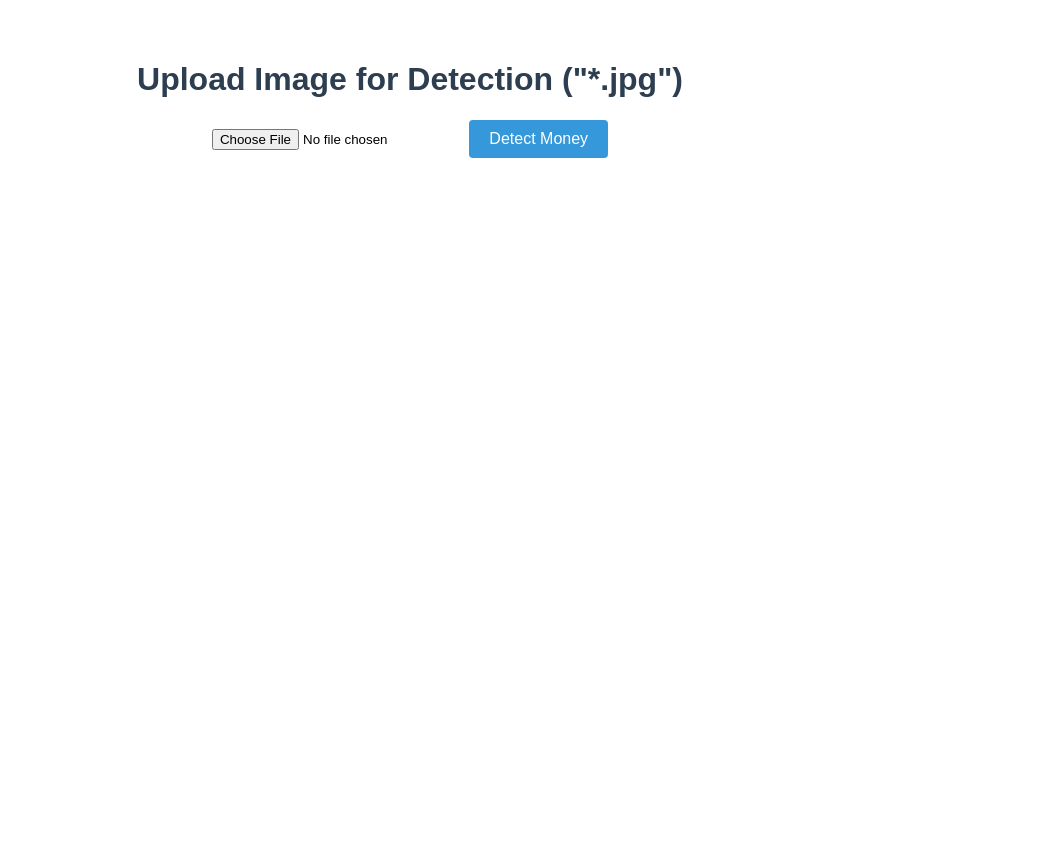
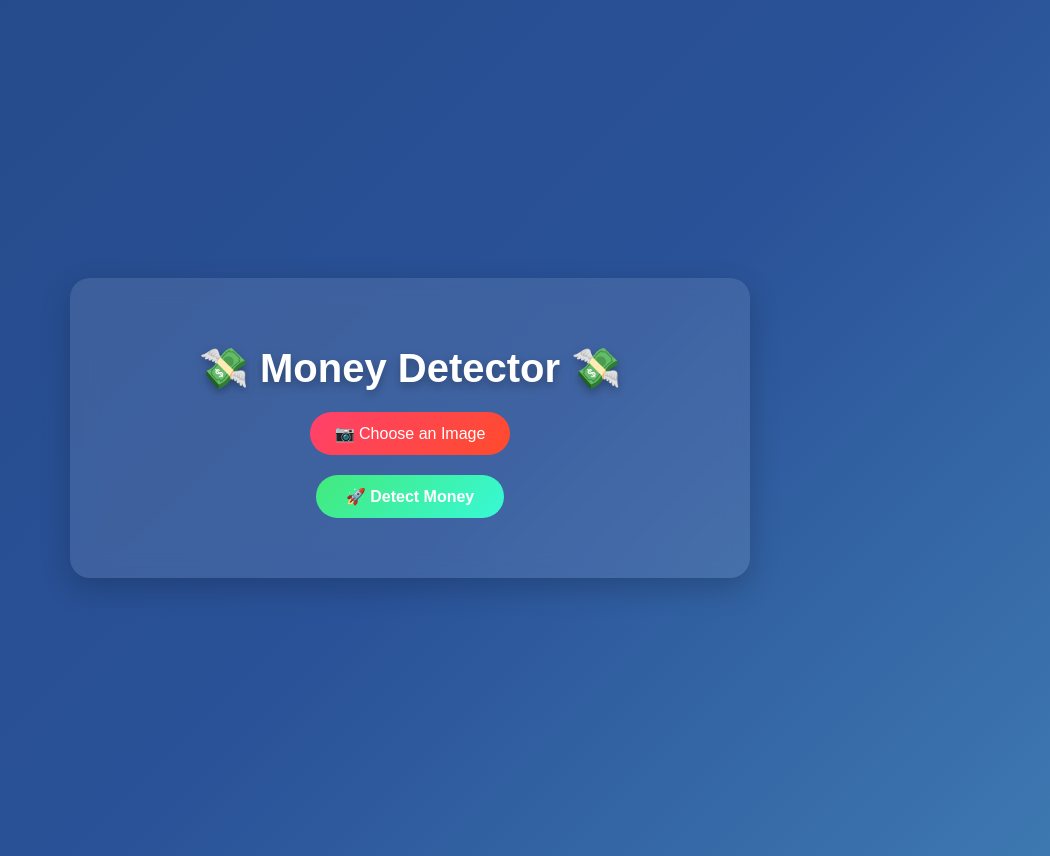
Before and after one commit to Maisam671/Object-detection, a Flask app: page / in a window 1280 px wide. Shown: the whole page, without its empty margins (230-1280 px from the left). Before the commit the page ends 158 px from the top, so only its background shows below. Run offline with Flask 3, Linux system fonts and the light colour scheme.

Commit message:
index and app.py

```diff
--- a/app.py
+++ b/app.py
@@ -37,7 +37,7 @@ def index():
 
             # Find the saved image path
             saved_dir = Path(results[0].save_dir)  # Convert to Path object
-            detected_files = list(saved_dir.glob("*.jpg"))
+            detected_files = list(saved_dir.glob("*"))
 
             if detected_files:
                 detected_file = detected_files[0]
--- a/templates/index.html
+++ b/templates/index.html
@@ -1,4 +1,4 @@
-<!DOCTYPE html>
+<!-- <!DOCTYPE html>
 <html>
 <head>
     <title>Money Detector</title>
@@ -48,5 +48,136 @@
      <img src="{{ url_for('static', filename=results_img_path) }}" width="500">
     {% endif %}
 
+</body> -->
+</html>
+
+<!DOCTYPE html>
+<html lang="en">
+<head>
+  <meta charset="UTF-8">
+  <title>Money Detector</title>
+  <style>
+    /* خلفية خيالية متدرجة */
+    body {
+      font-family: 'Poppins', sans-serif;
+      background: linear-gradient(135deg, #1e3c72, #2a5298, #6dd5ed);
+      background-size: 300% 300%;
+      animation: gradientBG 10s ease infinite;
+      min-height: 100vh;
+      display: flex;
+      justify-content: center;
+      align-items: center;
+      padding: 20px;
+    }
+
+    @keyframes gradientBG {
+      0% { background-position: 0% 50%; }
+      50% { background-position: 100% 50%; }
+      100% { background-position: 0% 50%; }
+    }
+
+    /* صندوق زجاجي */
+    .container {
+      background: rgba(255, 255, 255, 0.1);
+      backdrop-filter: blur(12px);
+      -webkit-backdrop-filter: blur(12px);
+      border-radius: 20px;
+      padding: 40px;
+      text-align: center;
+      width: 100%;
+      max-width: 600px;
+      box-shadow: 0 10px 30px rgba(0,0,0,0.2);
+      animation: fadeIn 1.2s ease;
+    }
+
+    @keyframes fadeIn {
+      from { opacity: 0; transform: translateY(30px); }
+      to { opacity: 1; transform: translateY(0); }
+    }
+
+    h1 {
+      color: #fff;
+      font-size: 2.5rem;
+      margin-bottom: 20px;
+      text-shadow: 0 4px 10px rgba(0,0,0,0.3);
+    }
+
+    form {
+      margin: 20px 0;
+    }
+
+    input[type="file"] {
+      display: none;
+    }
+
+    label {
+      display: inline-block;
+      padding: 12px 25px;
+      font-size: 16px;
+      color: #fff;
+      background: linear-gradient(135deg, #ff416c, #ff4b2b);
+      border-radius: 30px;
+      cursor: pointer;
+      transition: transform 0.2s ease, box-shadow 0.3s ease;
+    }
+
+    label:hover {
+      transform: scale(1.05);
+      box-shadow: 0 8px 20px rgba(255,75,43,0.4);
+    }
+
+    button {
+      margin-top: 20px;
+      background: linear-gradient(135deg, #43e97b, #38f9d7);
+      color: white;
+      padding: 12px 30px;
+      border: none;
+      border-radius: 30px;
+      cursor: pointer;
+      font-size: 16px;
+      font-weight: bold;
+      transition: transform 0.2s ease, box-shadow 0.3s ease;
+    }
+
+    button:hover {
+      transform: scale(1.05);
+      box-shadow: 0 8px 20px rgba(56,249,215,0.4);
+    }
+
+    img {
+      max-width: 100%;
+      border-radius: 16px;
+      margin-top: 25px;
+      box-shadow: 0 6px 20px rgba(0,0,0,0.4);
+      animation: popIn 0.7s ease;
+    }
+
+    @keyframes popIn {
+      from { opacity: 0; transform: scale(0.9); }
+      to { opacity: 1; transform: scale(1); }
+    }
+
+    h2 {
+      margin-top: 30px;
+      color: #fff;
+      font-size: 1.8rem;
+      text-shadow: 0 4px 10px rgba(0,0,0,0.3);
+    }
+  </style>
+</head>
+<body>
+  <div class="container">
+    <h1>💸 Money Detector 💸</h1>
+    <form method="post" enctype="multipart/form-data">
+      <input type="file" id="file-upload" name="image" accept="image/*" required>
+      <label for="file-upload">📷 Choose an Image</label><br>
+      <button type="submit">🚀 Detect Money</button>
+    </form>
+
+    {% if results_img_path %}
+      <h2>✨ Detection Result ✨</h2>
+      <img src="{{ url_for('static', filename=results_img_path) }}" width="500">
+    {% endif %}
+  </div>
 </body>
 </html>
```
